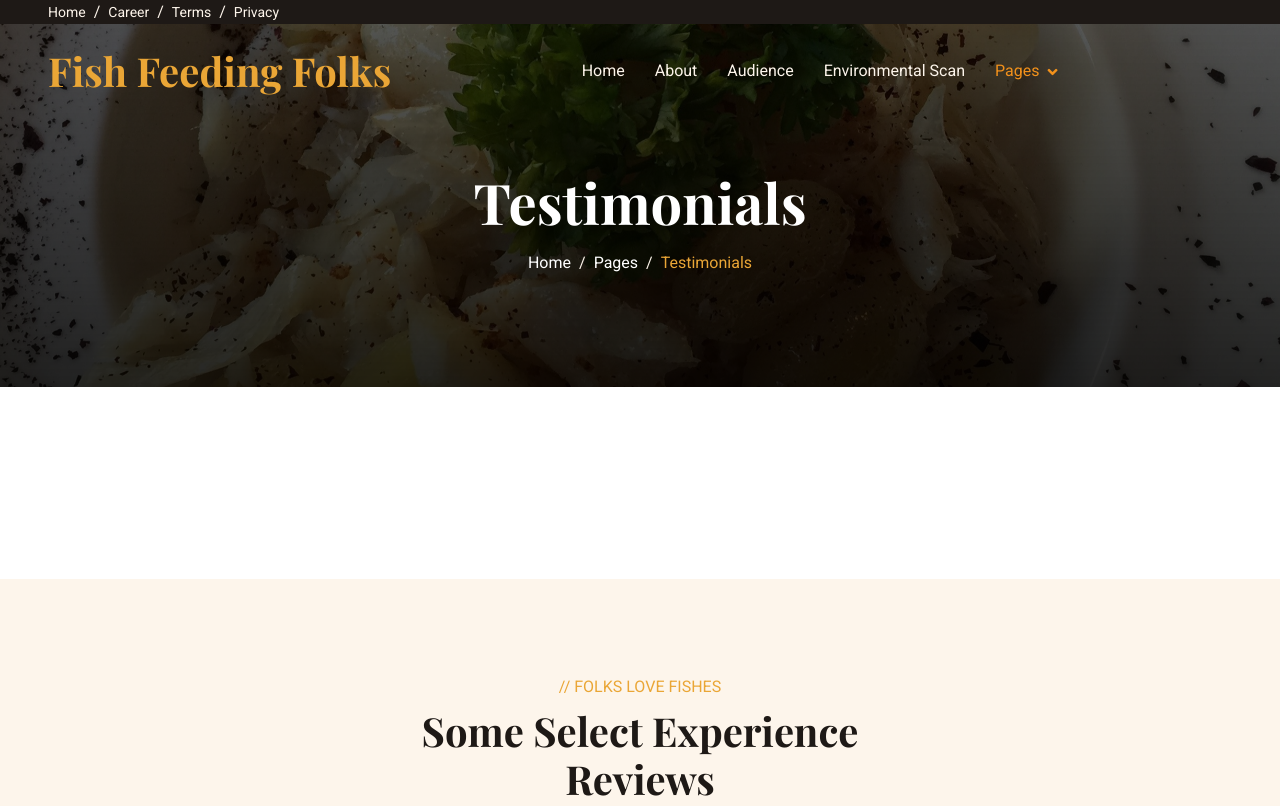
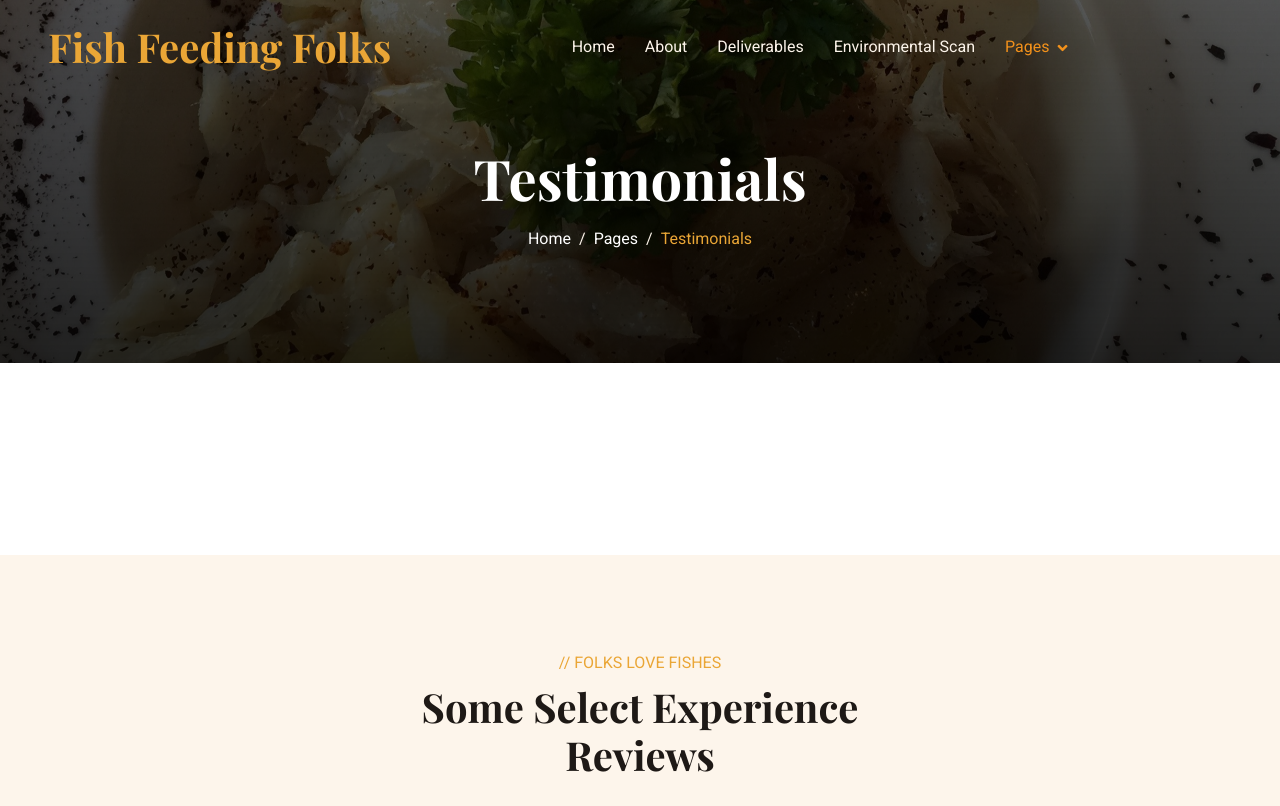
Before and after one commit to holtMSU/FishFeedingFolk, a plain HTML site: page testimonial.html in a window 1280 px wide. Shown: the top 806 px of the page. Drawn offline with nearby package versions, Linux system fonts and the light colour scheme.

Commit message:
Updating deliverables.html link in nav

```diff
--- a/testimonial.html
+++ b/testimonial.html
@@ -39,22 +39,6 @@
     <!-- Spinner End -->
 
 
-    <!-- Topbar Start -->
-    <div class="container-fluid top-bar bg-dark text-light px-0 wow fadeIn" data-wow-delay="0.1s">
-        <div class="row gx-0 align-items-center d-none d-lg-flex">
-            <div class="col-lg-6 px-5 text-start">
-                <ol class="breadcrumb mb-0">
-                    <li class="breadcrumb-item"><a class="small text-light" href="#">Home</a></li>
-                    <li class="breadcrumb-item"><a class="small text-light" href="#">Career</a></li>
-                    <li class="breadcrumb-item"><a class="small text-light" href="#">Terms</a></li>
-                    <li class="breadcrumb-item"><a class="small text-light" href="#">Privacy</a></li>
-                </ol>
-            </div>
-        </div>
-    </div>
-    <!-- Topbar End -->
-
-
    <!-- Navbar Start -->
    <nav class="navbar navbar-expand-lg navbar-dark fixed-top py-lg-0 px-lg-5 wow fadeIn" data-wow-delay="0.1s">
     <a href="index.html" class="navbar-brand ms-4 ms-lg-0">
@@ -67,7 +51,7 @@
         <div class="navbar-nav mx-auto p-4 p-lg-0">
             <a href="index.html" class="nav-item nav-link">Home</a>
             <a href="about.html" class="nav-item nav-link">About</a>
-            <a href="audience.html" class="nav-item nav-link">Audience</a>
+            <a href="deliverables.html" class="nav-item nav-link">Deliverables</a>
             <a href="scan.html" class="nav-item nav-link">Environmental Scan</a>
             <div class="nav-item dropdown">
                 <a href="#" class="nav-link dropdown-toggle active" data-bs-toggle="dropdown">Pages</a>
```
Also changed, not shown: team.html (+1 -1 lines), tech.html (+1 -1 lines).
